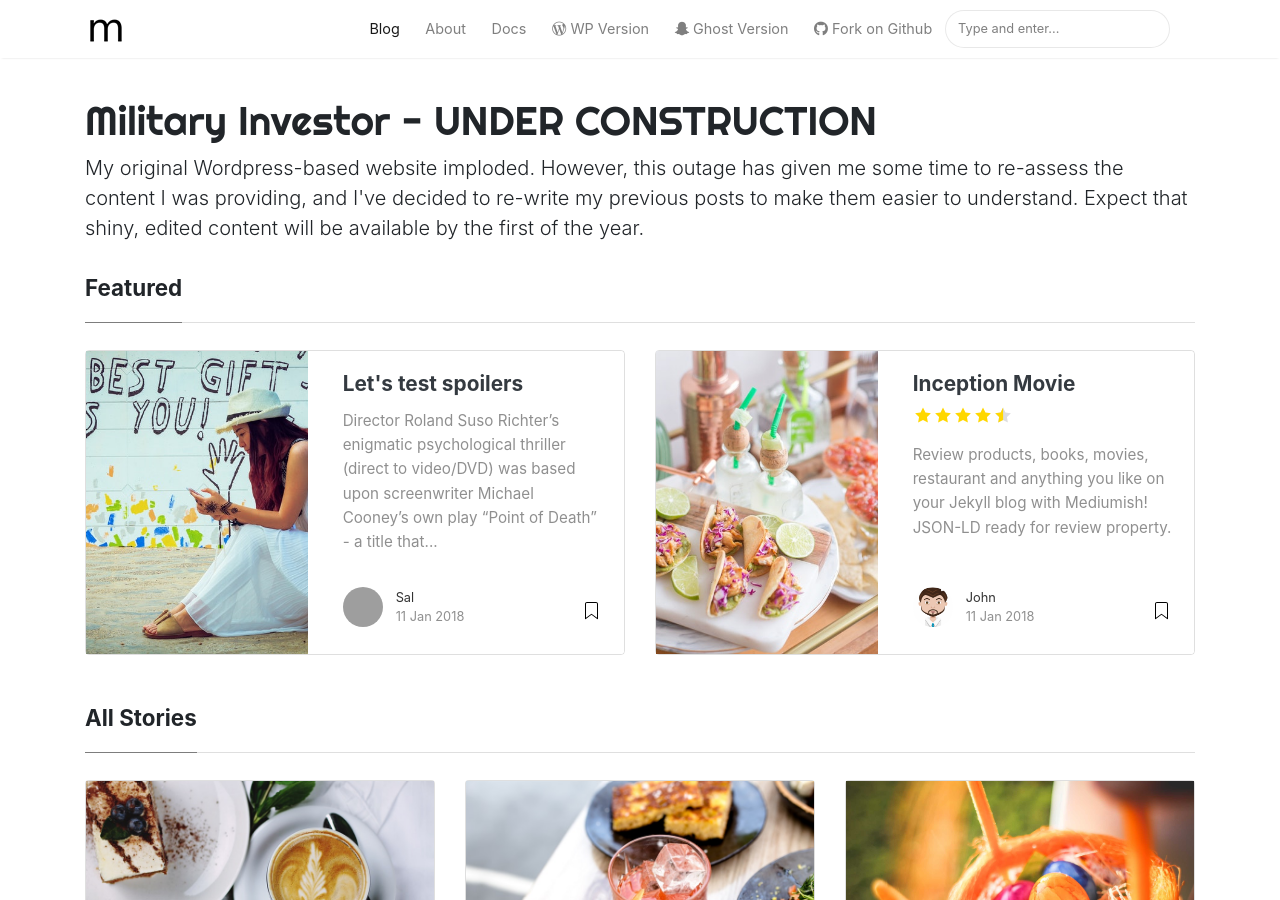
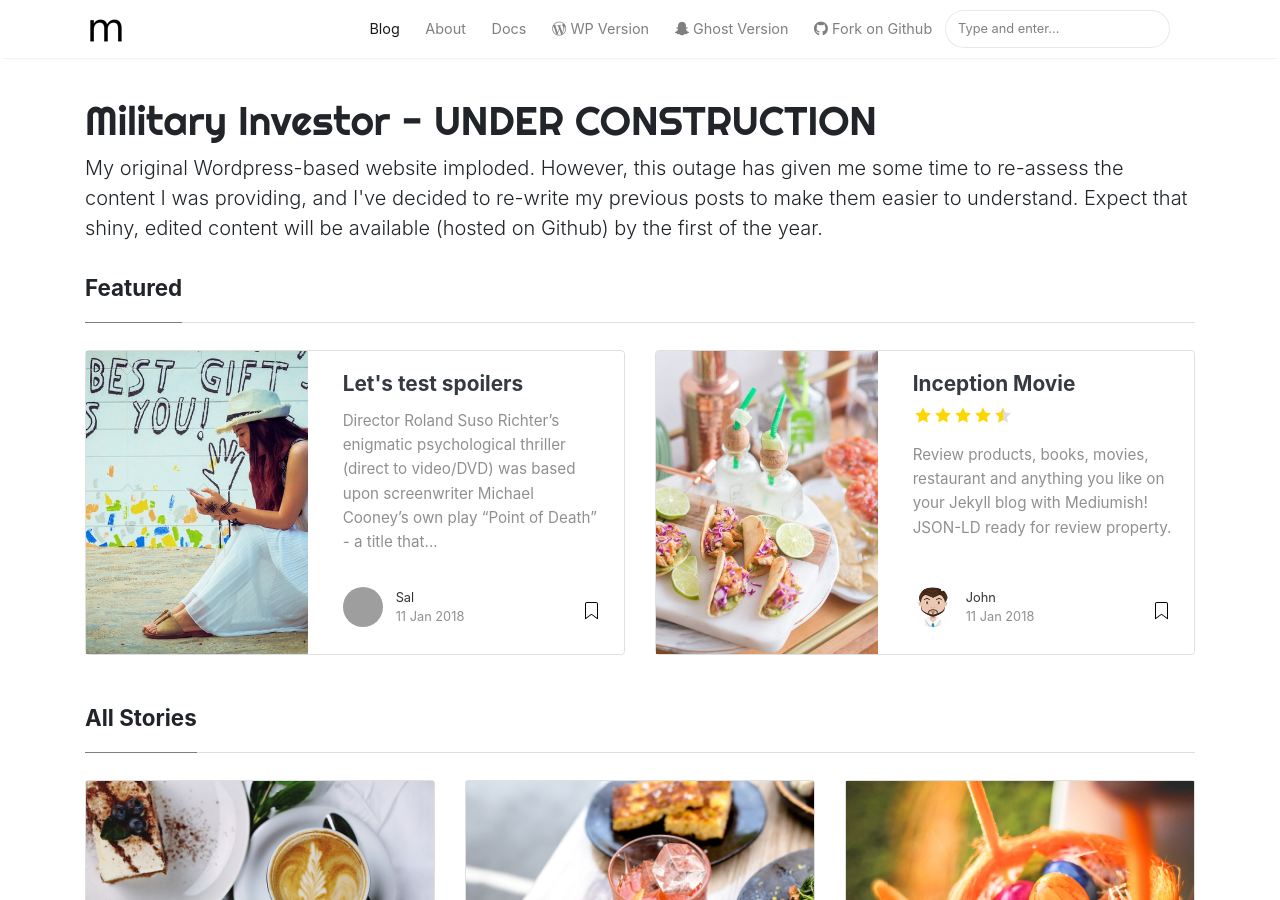
Before and after one commit to militaryinvestor/militaryinvestor.github.io, a Jekyll site: the page built from index.html, in a window 1280 px wide and 900 px high. Built offline with Jekyll 4.4.1, drawn with Linux system fonts in a browser that asks for light colours; nearby versions of some CDN libraries; the list of posts is cut into pages by our own code; grey boxes are pictures that could not be loaded.

Commit message:
Update _config.yml

```diff
--- a/_config.yml
+++ b/_config.yml
@@ -1,7 +1,7 @@
 # Site
 name: "Military Investor - UNDER CONSTRUCTION"
 title: "Investing Education Specifically for Military Members and Veterans"
-description: "My original Wordpress-based website imploded. However, this outage has given me some time to re-assess the content I was providing, and I've decided to re-write my previous posts to make them easier to understand.  Expect that shiny, edited content will be available by the first of the year."
+description: "My original Wordpress-based website imploded. However, this outage has given me some time to re-assess the content I was providing, and I've decided to re-write my previous posts to make them easier to understand.  Expect that shiny, edited content will be available (hosted on Github) by the first of the year."
 logo: 'assets/images/logo.png'
 favicon: 'assets/images/logo.png'
 baseurl: /
```
